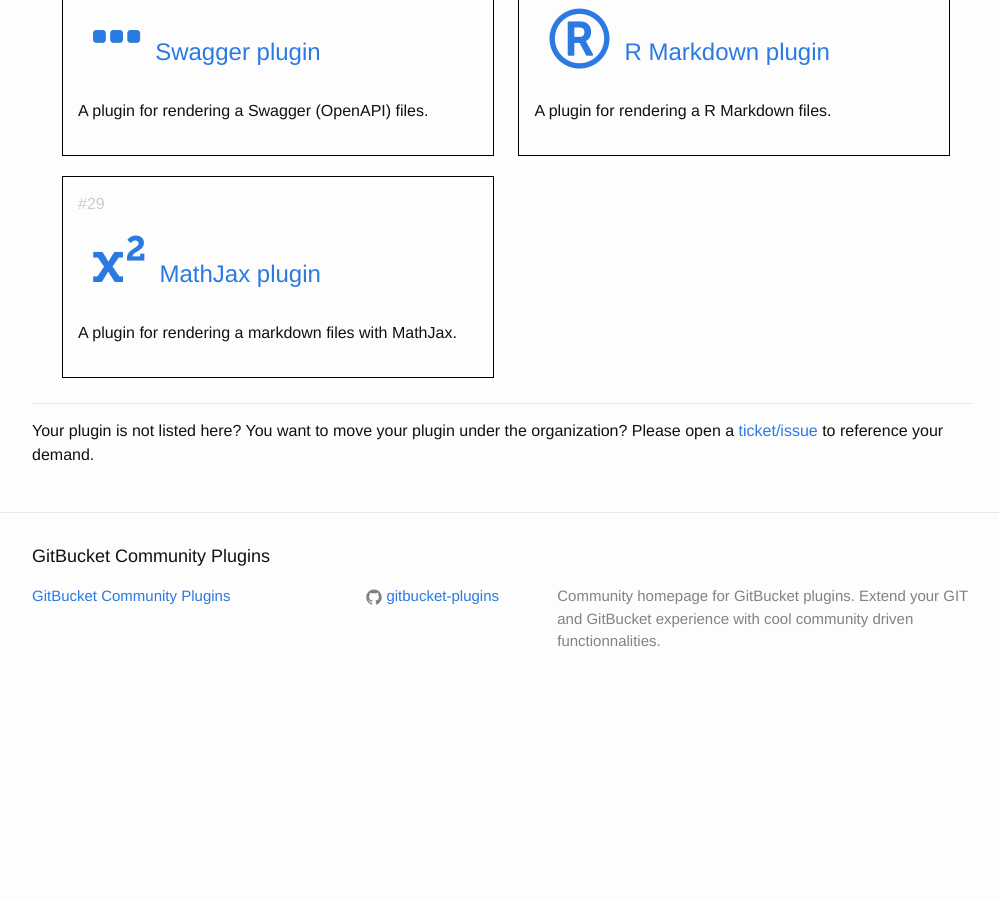
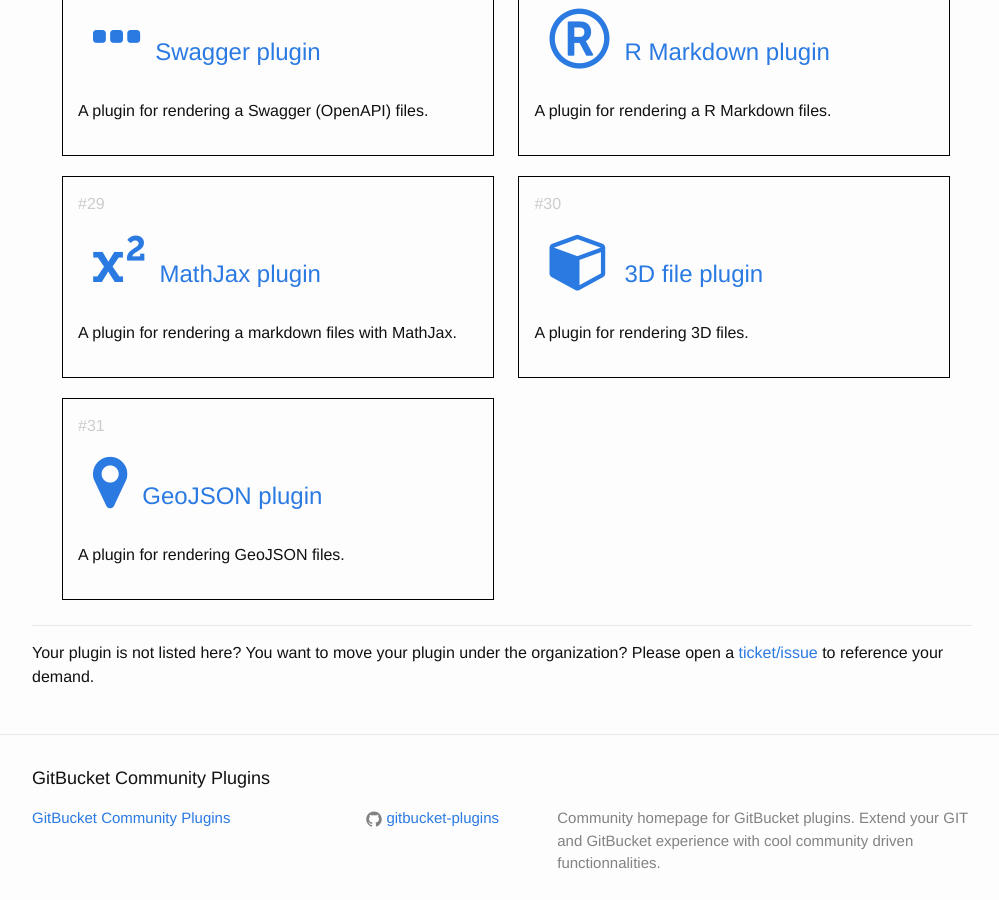
Before and after one commit to gitbucket-plugins/gitbucket-plugins.github.io, a Jekyll site: the page built from index.html, in a window 1280 px wide and 900 px high, scrolled down 3144 px. Shown: the whole window, without its empty margins (138-1137 px from the left). Built offline with Jekyll 4.4.1, drawn with Linux system fonts in a browser that asks for light colours; before the commit the page ends 3857 px from its top, so only the background shows below that.

Commit message:
add 3dfile plugin and geojson plugin

```diff
--- a/index.html
+++ b/index.html
@@ -191,6 +191,18 @@
           </h2>
           <p>A plugin for rendering a markdown files with MathJax.</p>
       </li>
+      <li>
+          <h2>
+              <a class="post-link" href="https://github.com/onukura/gitbucket-3dfile-plugin"><span class="fa fa-cube"></span>3D file plugin</a>
+          </h2>
+          <p>A plugin for rendering 3D files.</p>
+      </li>
+      <li>
+          <h2>
+              <a class="post-link" href="https://github.com/onukura/gitbucket-geojson-plugin"><span class="fa fa-map-marker"></span>GeoJSON plugin</a>
+          </h2>
+          <p>A plugin for rendering GeoJSON files.</p>
+      </li>
 </ul>
     <p class="separator"/>
     <p>Your plugin is not listed here? You want to move your plugin under the organization? Please open a <a href="https://github.com/gitbucket-plugins/gitbucket-plugins.github.io/issues">ticket/issue</a> to reference your demand.</p>
```
